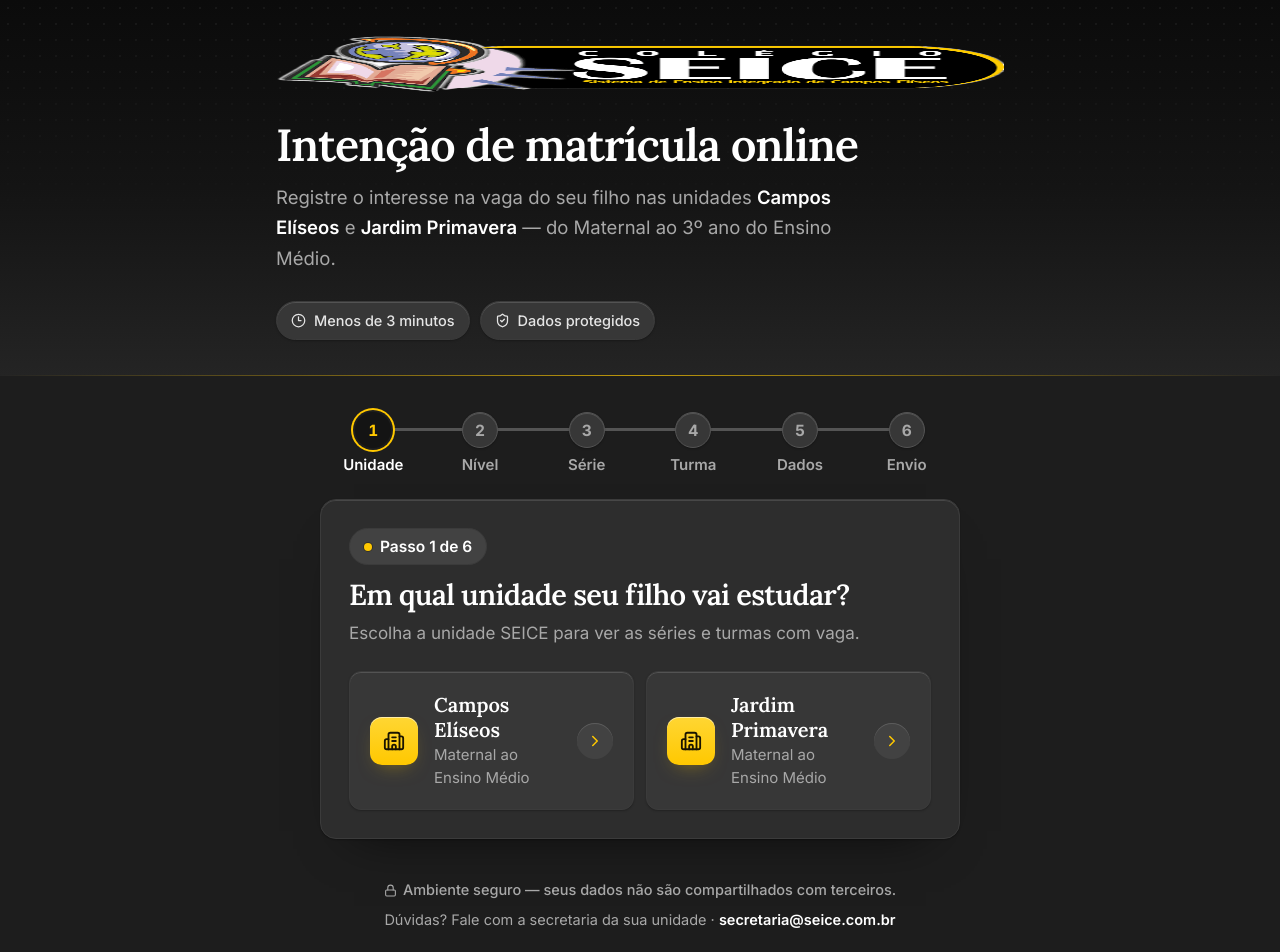
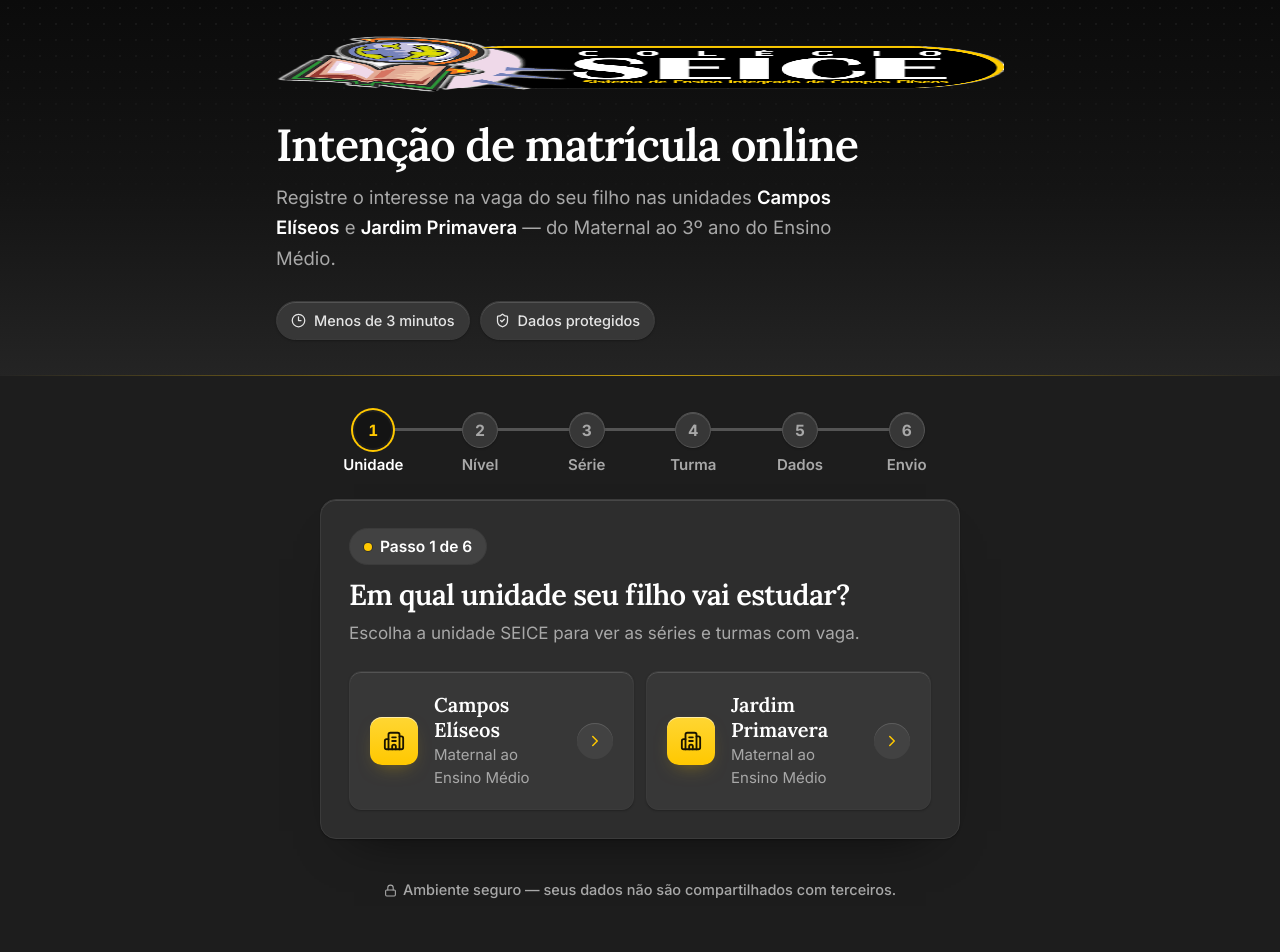
Before and after one commit to joaodorast/seice-intencao-matricula, a React (Vite) app: page / in a window 1280 px wide. Shown: the top 952 px of the page. Built offline with nearby package versions, Linux system fonts and the light colour scheme; no server answers.

Commit message:
Tira o texto de dúvidas/contato do rodapé

```diff
--- a/src/components/Footer.tsx
+++ b/src/components/Footer.tsx
@@ -1,9 +1,4 @@
 import { Lock } from "lucide-react";
-
-// O link para o painel (/admin) foi tirado de propósito do rodapé público —
-// não é algo que um visitante qualquer precise encontrar. Quem trabalha na
-// secretaria já sabe o endereço; aqui fica só um contato de verdade.
-const EMAIL_SECRETARIA = "secretaria@seice.com.br";
 
 export default function Footer() {
   return (
@@ -12,12 +7,6 @@ export default function Footer() {
         <Lock size={13} />
         Ambiente seguro — seus dados não são compartilhados com terceiros.
       </div>
-      <div className="text-[14.5px] text-seice-muted">
-        Dúvidas? Fale com a secretaria da sua unidade ·{" "}
-        <a href={`mailto:${EMAIL_SECRETARIA}`} className="font-semibold text-seice-ink underline-offset-2 hover:underline">
-          {EMAIL_SECRETARIA}
-        </a>
-      </div>
     </div>
   );
 }
```
